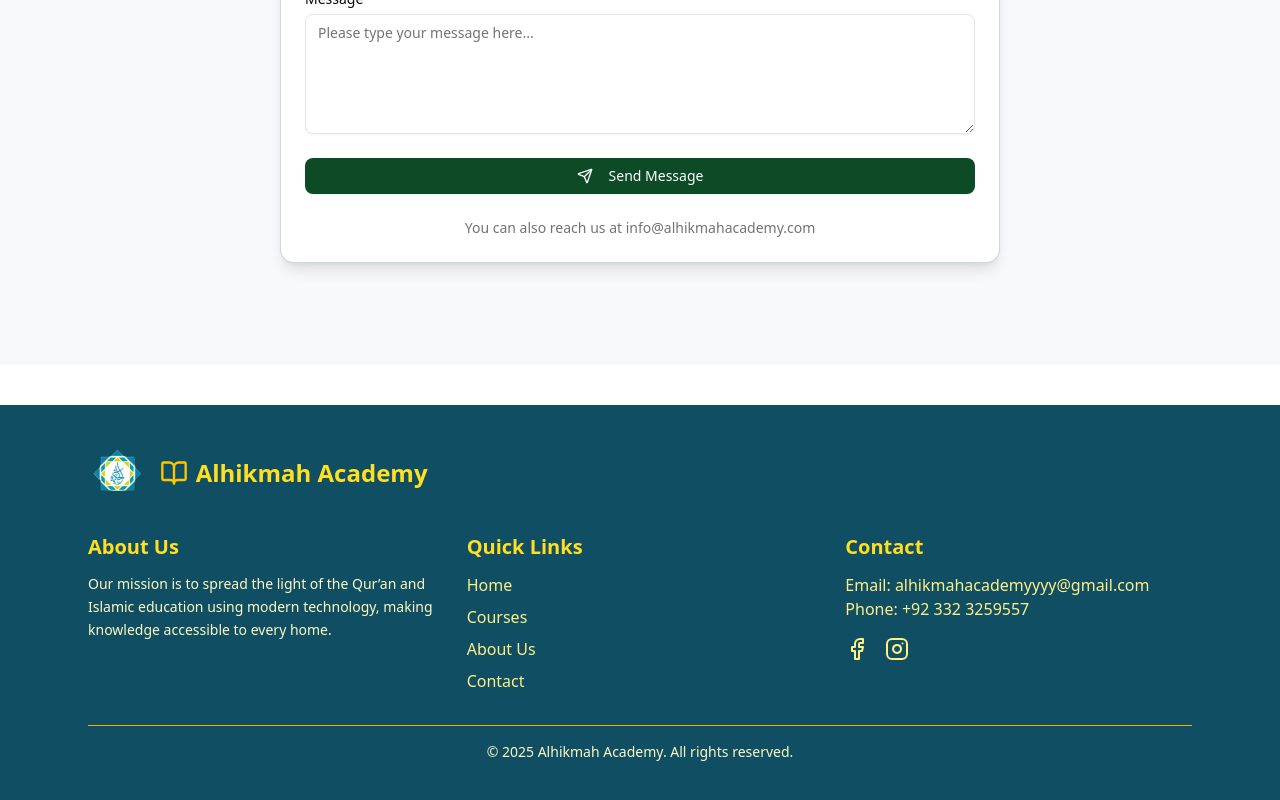
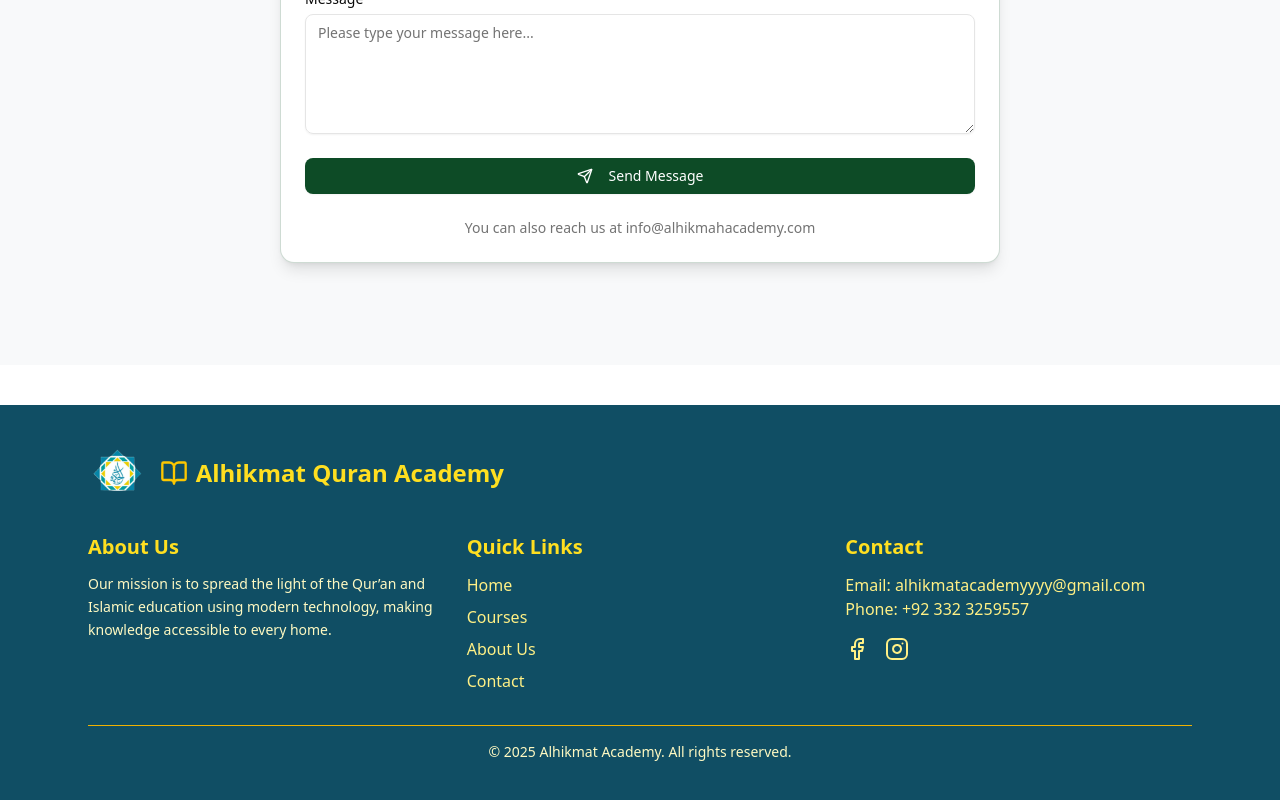
Before and after one commit to syedaareebashah/Alhikmahacademy, a Next.js app: page /contact in a window 1280 px wide. Shown: the part 543-1343 px from the top of the page. Built offline with nearby package versions, Linux system fonts and the light colour scheme.

Commit message:
Update Footer.tsx

```diff
--- a/src/app/Components/Footer.tsx
+++ b/src/app/Components/Footer.tsx
@@ -12,12 +12,12 @@ export default function Footer() {
         <div className="flex flex-col items-center md:flex-row md:items-center md:justify-start mb-8">
           <Image
             src={bismillah}
-            alt="Alhikmah Logo"
+            alt="Alhikmat Logo"
             className="h-14 w-auto"
           />
           <h2 className="mt-3 md:mt-0 md:ml-3 text-2xl font-bold text-yellow-300 flex items-center gap-2 hover:text-cyan-700">
             <BookOpen className="w-7 h-7 text-yellow-400 hover:text-cyan-800" />
-            Alhikmah Academy
+            Alhikmat Quran Academy
           </h2>
         </div>
 
@@ -46,7 +46,7 @@ export default function Footer() {
           {/* Contact & Socials */}
           <div>
             <h3 className="text-xl font-semibold text-yellow-300 mb-3">Contact</h3>
-            <p>Email: <a href="mailto:info@alhikmah.com" className="hover:text-yellow-400">alhikmahacademyyyy@gmail.com</a></p>
+            <p>Email: <a href="mailto:info@alhikmah.com" className="hover:text-yellow-400">alhikmatacademyyyy@gmail.com</a></p>
             <p>Phone: <a href="tel:+923001234567" className="hover:text-yellow-400">+92 332 3259557</a></p>
             <div className="flex justify-center md:justify-start space-x-4 mt-4">
               <a href="#" className="hover:text-yellow-400"><Facebook /></a>
@@ -57,7 +57,7 @@ export default function Footer() {
 
         {/* Bottom Bar */}
         <div className="border-t border-yellow-500 mt-8 pt-4 text-center text-sm text-yellow-100">
-          © {new Date().getFullYear()} Alhikmah Academy. All rights reserved.
+          © {new Date().getFullYear()} Alhikmat Academy. All rights reserved.
         </div>
       </div>
     </footer>
```
